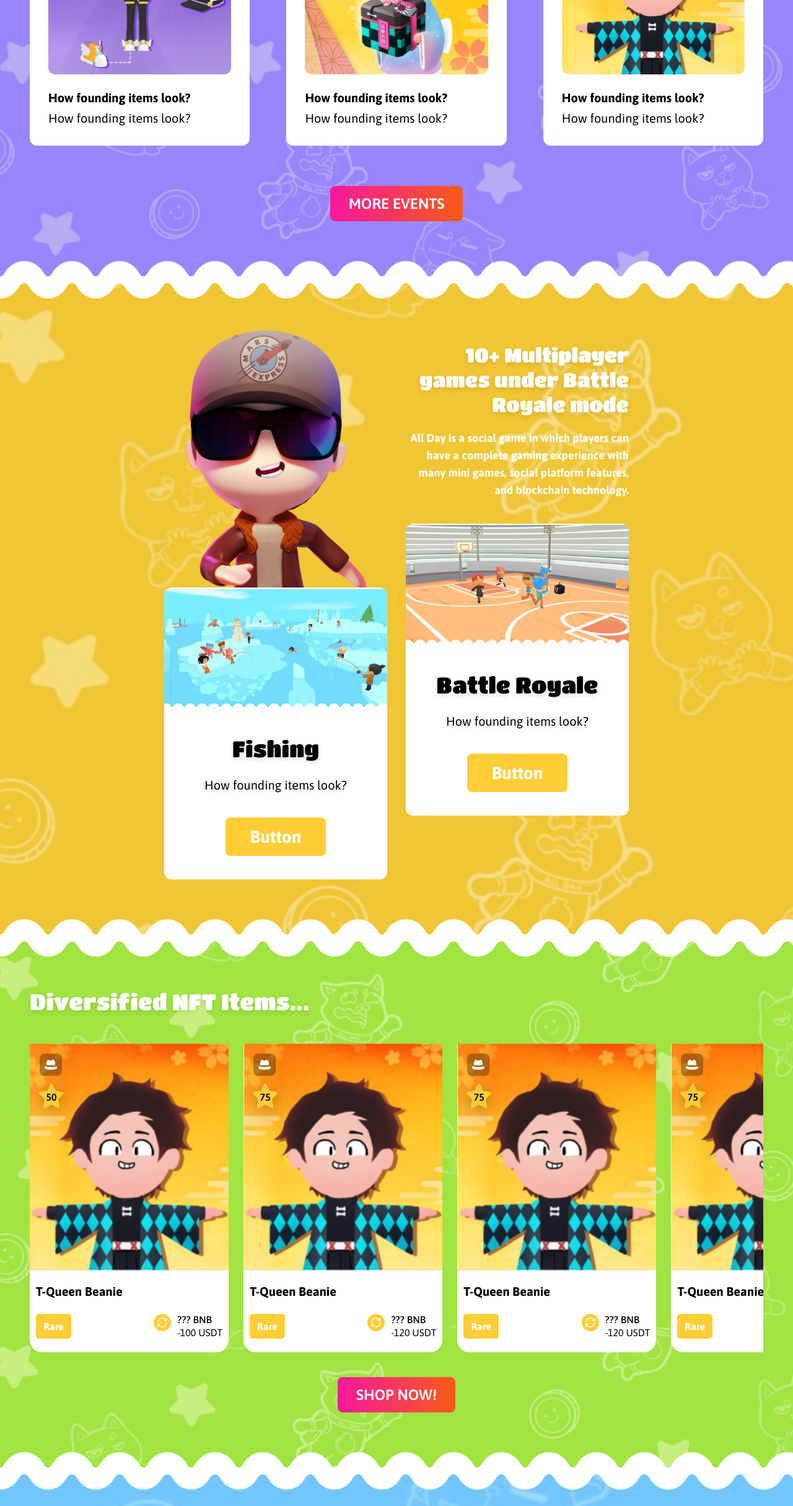
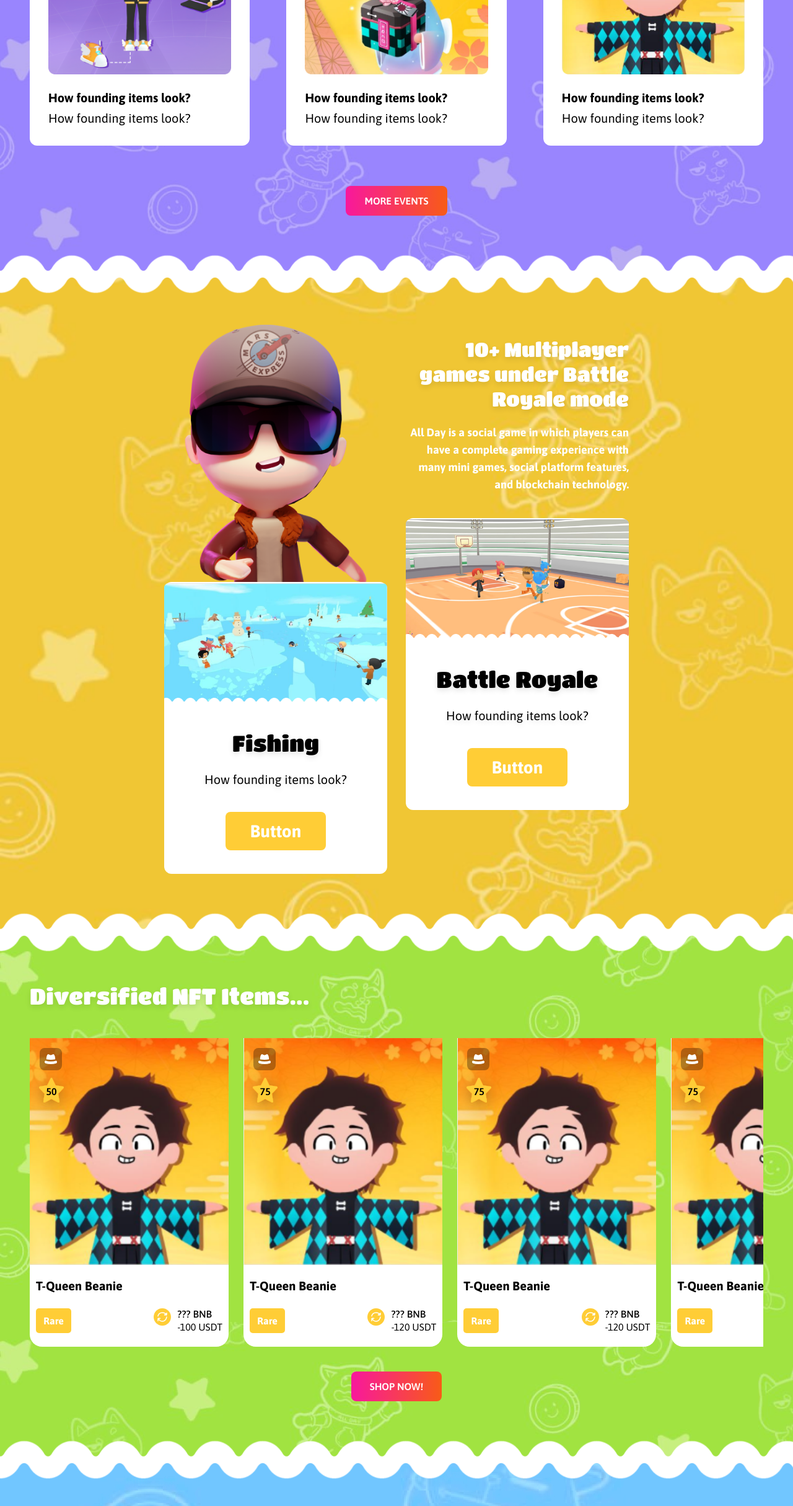
Before and after one commit to TaDuyKhang/demo, a React (Create React App) app: page / in a window 1280 px wide. Shown: the part 1478-3908 px from the top of the page at 62% size. Built offline with nearby package versions, Linux system fonts and the light colour scheme.

Commit message:
choke: css button section3,5

```diff
--- a/src/css/Section3.scss
+++ b/src/css/Section3.scss
@@ -91,22 +91,10 @@
     .item-event {
       width: 30%;
     }
-
-    .button {
-      button {
-        font-size: 1.5rem;
-      }
-    }
   }
 
   @media screen and (min-width: 1200px) {
     padding: 5rem 2rem 6rem;
-
-    .button {
-      button {
-      font-size: 1.5rem;
-      }
-    }
   }
 
   @media screen and (min-width: 1441px) {
--- a/src/css/Section5.scss
+++ b/src/css/Section5.scss
@@ -45,9 +45,7 @@
       margin-bottom: 3rem;
     }
 
-    .btn {
-      font-size: 1.5rem;
-    }
+
   }
 
   @media screen and (min-width: 1200px) {
@@ -58,9 +56,7 @@
       padding-left: 0;
     }
 
-    .btn {
-      font-size: 1.5rem;
-    }
+
   }
 
   @media screen and ( min-width: 1441px ){
```
